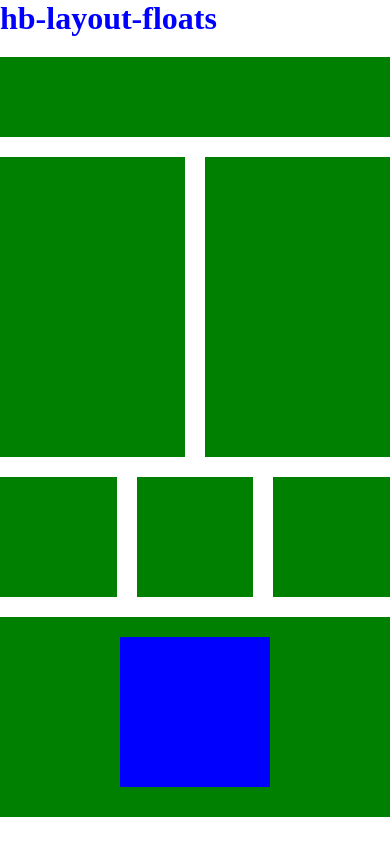
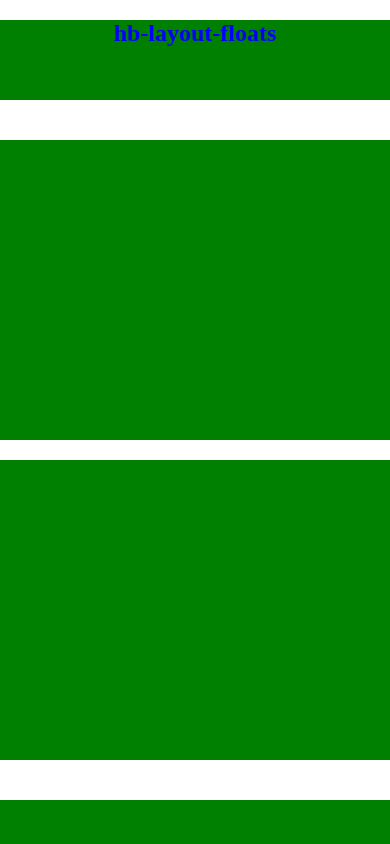
Before and after one commit to pvgrajalesg/hb-layout-floats, a plain HTML site: page index.html in a window 390 px wide. Shown: the top 844 px of the page. Drawn offline with Linux system fonts and the light colour scheme.

Commit message:
cambios estilo

```diff
--- a/css/style.css
+++ b/css/style.css
@@ -6,6 +6,7 @@
 
 h1 {
     color: blue;
+    text-align: center;
 }
 
 .float-container {
@@ -78,7 +79,15 @@
   }
 
   @media (max-width:500px){
-    .float-container {
+    .float-container .container2 .container21 {
       float: none;
+      width: 100%;
+      margin-top: 20px;
+    }
+
+    .float-container .container3 .container31{
+      float: none;
+      width: 100%;
+      margin-top: 20px;
     }
   }
--- a/index.html
+++ b/index.html
@@ -1,5 +1,6 @@
 <!DOCTYPE html>
 <html lang="en">
+
 <head>
     <meta charset="UTF-8">
     <meta name="viewport" content="width=device-width, initial-scale=1.0">
@@ -7,10 +8,13 @@
     <title>hb-layout-floats</title>
     <link rel="stylesheet" href="./css/style.css">
 </head>
+
 <body>
+
+    <div class="float-container">
+        <section class="container1">
             <h1>hb-layout-floats</h1>
-        <div class="float-container">
-            <section class="container1"></section>
+        </section>
         <section class="container2">
             <article class="container21"></article>
             <article class="container21"></article>
@@ -25,4 +29,5 @@
         </section>
     </div>
 </body>
+
 </html>
```
Lines whose indentation alone changed are shown as unchanged.
